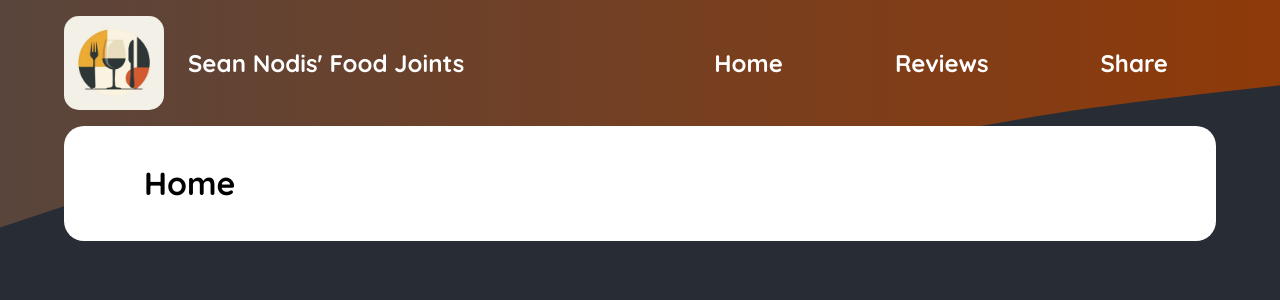
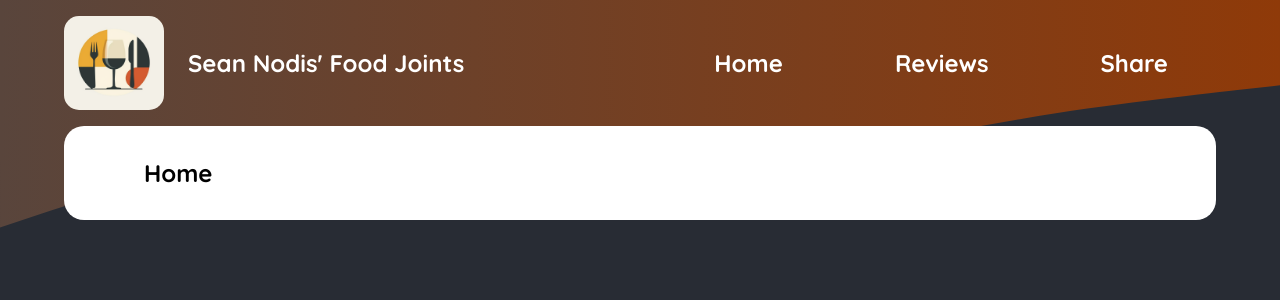
Before and after one commit to sean-xiao-zhao7/nextjs-meals, a Next.js app: page / in a window 1280 px wide. Shown: the top 300 px of the page. Built offline with nearby package versions, Linux system fonts and the light colour scheme.

Commit message:
Add HTML background color

```diff
--- a/app/globals.css
+++ b/app/globals.css
@@ -6,10 +6,11 @@
 
 html {
     font-family: "Quicksand", sans-serif;
+    background: radial-gradient(#282c34, #282c34);
+    background-color: #282c34;
 }
 
 body {
-    background: radial-gradient(#282c34, #282c34);
     padding: 1rem 5%;
     margin: 0;
 }
--- a/app/layout.tsx
+++ b/app/layout.tsx
@@ -5,6 +5,7 @@ import Image from "next/image";
 import "./globals.css";
 import "./styles/layouts/main-layout.css";
 import "./styles/images/images.css";
+import "./styles/headings/headings.css";
 
 // images
 import mainLogo from "@/assets/logo_sean.png";
--- /dev/null
+++ b/app/styles/headings/headings.css
@@ -0,0 +1,3 @@
+h1 {
+    font-size: 1.5rem;
+}
```
